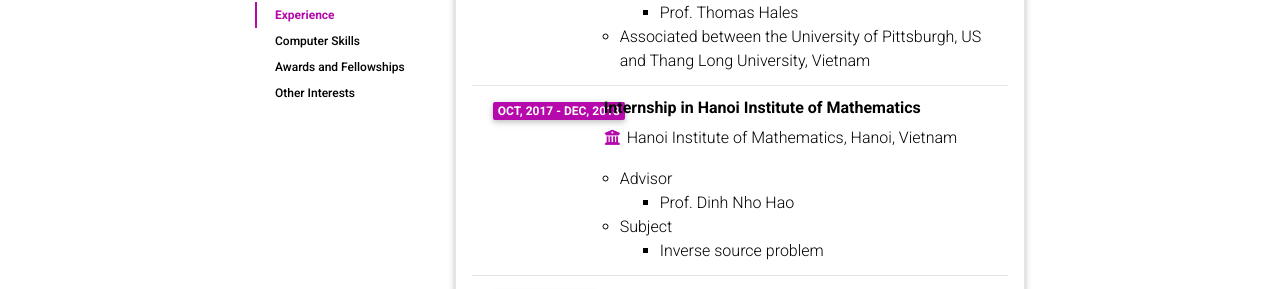
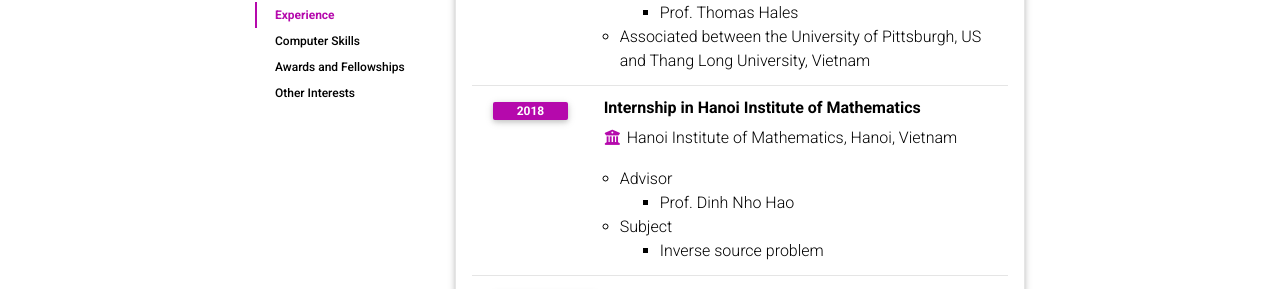
Before and after one commit to HoanNguyen92/HoanNguyen92.github.io, a Jekyll site: the page built from _pages/cv.md, in a window 1280 px wide and 900 px high, scrolled down 1785 px. Shown: the part 156-445 px from the top of the window. Built offline with Jekyll 4.4.1, drawn with Linux system fonts in a browser that asks for light colours; comment, search, counter and statistics services are not loaded; a style sheet for code colours, icons or effects is not loaded.

Commit message:
update CV

```diff
--- a/_data/cv.yml
+++ b/_data/cv.yml
@@ -81,7 +81,7 @@
 
     - title: Internship in Hanoi Institute of Mathematics
       institution: Hanoi Institute of Mathematics, Hanoi, Vietnam
-      year: Oct, 2017 - Dec, 2018
+      year: 2018
       description:
         - title: Advisor
           contents:
```
Also changed, not shown: 1 other file.
